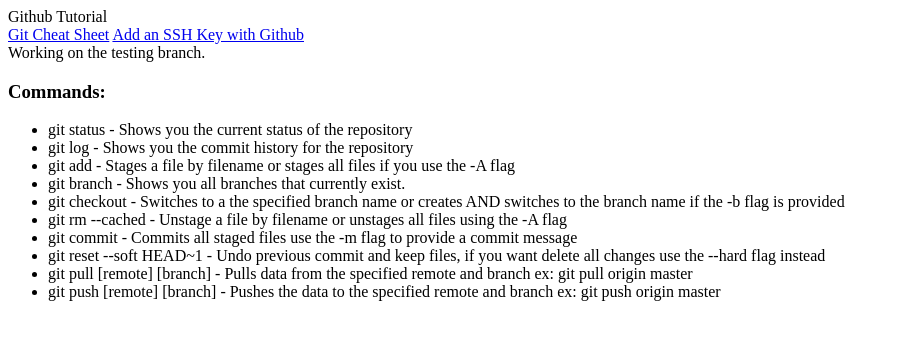
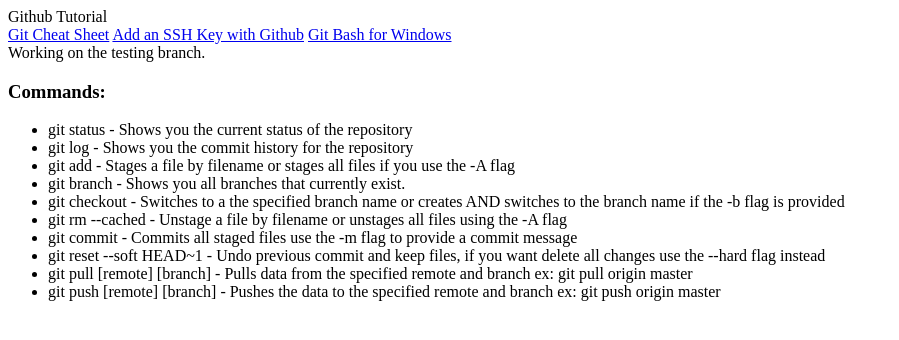
Before and after one commit to tenlessons/demo, a plain HTML site: page index.html in a window 1280 px wide. Shown: the whole page, without its empty margins (0-899 px from the left). Drawn offline with Linux system fonts and the light colour scheme.

Commit message:
added git bash link

```diff
--- a/index.html
+++ b/index.html
@@ -10,6 +10,7 @@
 		<div>
 			<a href="http://www.git-tower.com/blog/git-cheat-sheet/">Git Cheat Sheet</a>
 			<a href="https://help.github.com/articles/generating-ssh-keys/">Add an SSH Key with Github</a>
+			<a href="https://git-scm.com/download/win">Git Bash for Windows</a>
 		</div>
 		Working on the testing branch.
 
```
